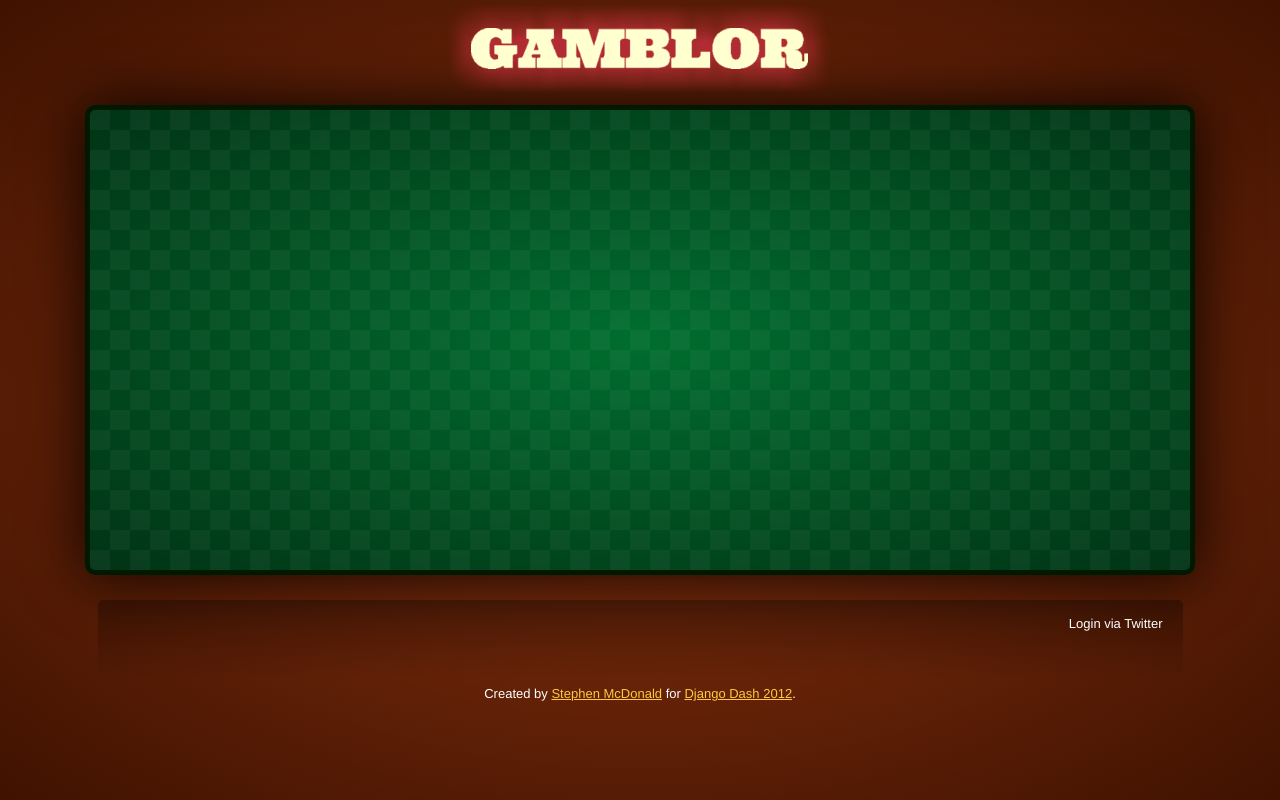
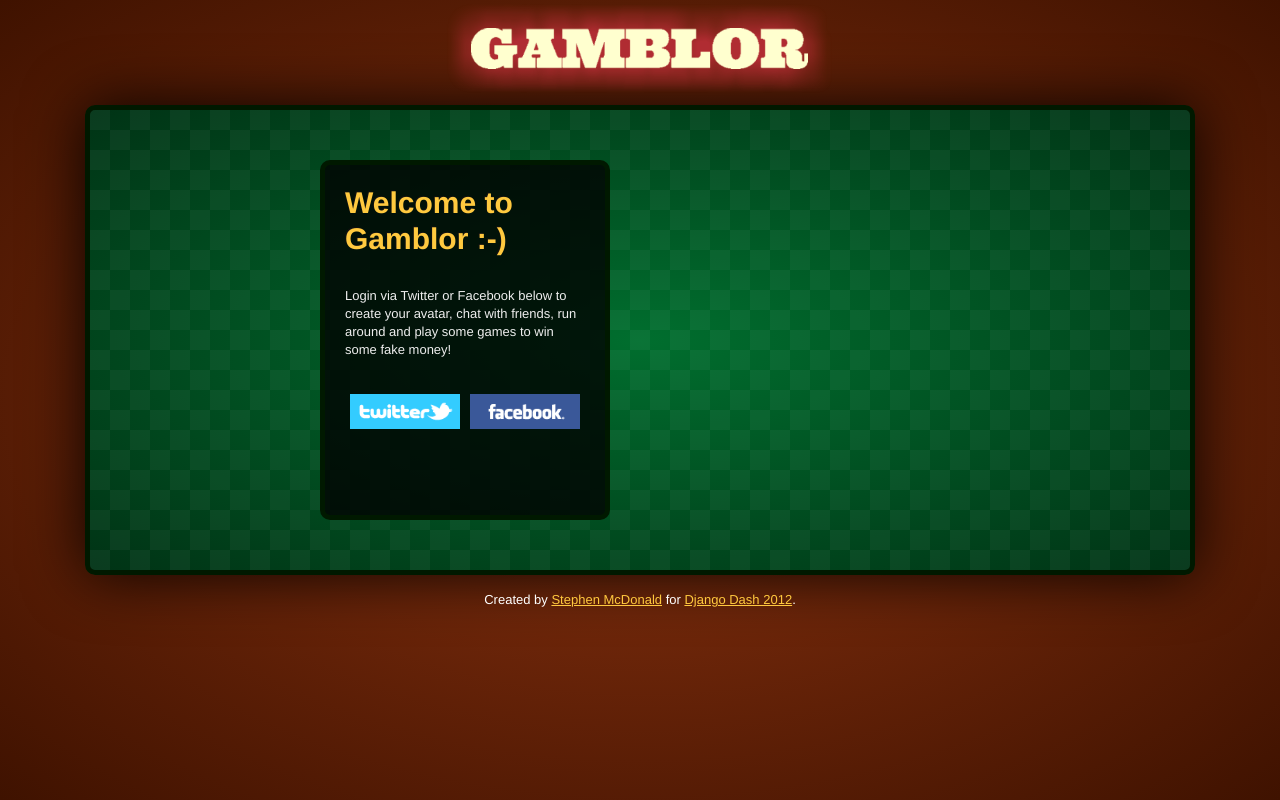
Before and after one commit to stephenmcd/gamblor, a Django app: template templates/index.html in a window 1280 px wide. Run offline with Django 3.2, Linux system fonts and the light colour scheme; the template is opened without the code that fills it, so the values that code supplies are empty; some libraries are stand-ins or nearby versions.

Commit message:
Added welcome panel

```diff
--- a/static/css/style.css
+++ b/static/css/style.css
@@ -66,7 +66,6 @@ body {
     height:280px;
     position:relative;
     top:85px;
-    float:right;
 
     border-radius: 5px;
     border:4px solid rgba(255,0,0,.7);
@@ -220,3 +219,37 @@ body {
     color: #ffc93f;
     text-decoration:underline;
 }
+
+.welcome {
+
+    z-index:99999999999999;
+    display:inline-block;
+    width:240px;
+    height:310px;
+    position:relative;
+    top:50px;
+    left:230px;
+    padding:20px;
+
+    border:5px solid rgb(0, 25, 0);
+    border-radius:10px;
+    background: rgba(0, 0, 0, .8);
+
+}
+
+.welcome h1 {
+    color: #ffc93f;
+    margin-bottom:20px;
+}
+
+.welcome p {
+    color:#eee;
+    margin:30px 0;
+}
+
+.welcome a {
+    float:left;
+    width:110px;
+    margin:5px;
+    display:inline-block;
+}
--- a/templates/index.html
+++ b/templates/index.html
@@ -46,20 +46,6 @@ var STATIC_URL      = '{{ STATIC_URL }}';
 <img class="logo" src="{{ STATIC_URL }}img/logo.png">
 <div class="main">
 
-
-<!--
-{% for message in messages %}
-<p>{{ message }}</p>
-{% endfor %}
-
-{% if request.user.is_authenticated %}
-Logged in as {{ request.user }} with ${{ request.user.account.balance }} <a href="{% url logout %}">Logout</a>
-{% else %}
-
-{% endif %}
-
--->
-
 {% for game in games %}
 <div class="game game-{{ game.name }}">
     {% include game.template %}
@@ -74,14 +60,27 @@ Logged in as {{ request.user }} with ${{ request.user.account.balance }} <a href
 </div>
 {% endfor %}
 
-
-<ul class="messages"></ul>
+{% if not request.user.is_authenticated %}
+<div class="welcome">
+    <h1>Welcome to Gamblor :-)</h1>
+    <p>
+        Login via Twitter or Facebook below to create your avatar,
+        chat with friends, run around and play some games to win
+        some fake money!
+    </p>
+    <a href="{% url socialauth_begin "twitter" %}">
+        <img src="{{ STATIC_URL }}img/login-twitter.png">
+    </a>
+    <a href="{% url socialauth_begin "facebook" %}">
+        <img src="{{ STATIC_URL }}img/login-facebook.png">
+    </a>
+</div>
+{% endif %}
 
 </div>
 
-
+{% if request.user.is_authenticated %}
 <div class="footer">
-{% if request.user.is_authenticated %}
 <div class="chip" style="background:#000;">1000</div>
 <div class="chip" style="background:#f00;">500</div>
 <div class="chip" style="background:#00AA19;">100</div>
@@ -93,10 +92,10 @@ Logged in as {{ request.user }} with ${{ request.user.account.balance }} <a href
     <input type="text" class="message" placeholder="Message">
     <input type="submit" class="btn btn-inverse" value="{% trans "Say" %}">
 </form>
+</div>
 {% else %}
-<a href="{% url socialauth_begin "twitter" %}">Login via Twitter</a>
+<br><br>
 {% endif %}
-</div>
 
 <p class="credits">
     Created by <a href="http://twitter.com/stephen_mcd">Stephen McDonald</a>
```
Also changed, not shown: static/img/login-facebook.png (added), static/img/login-twitter.png (added).
